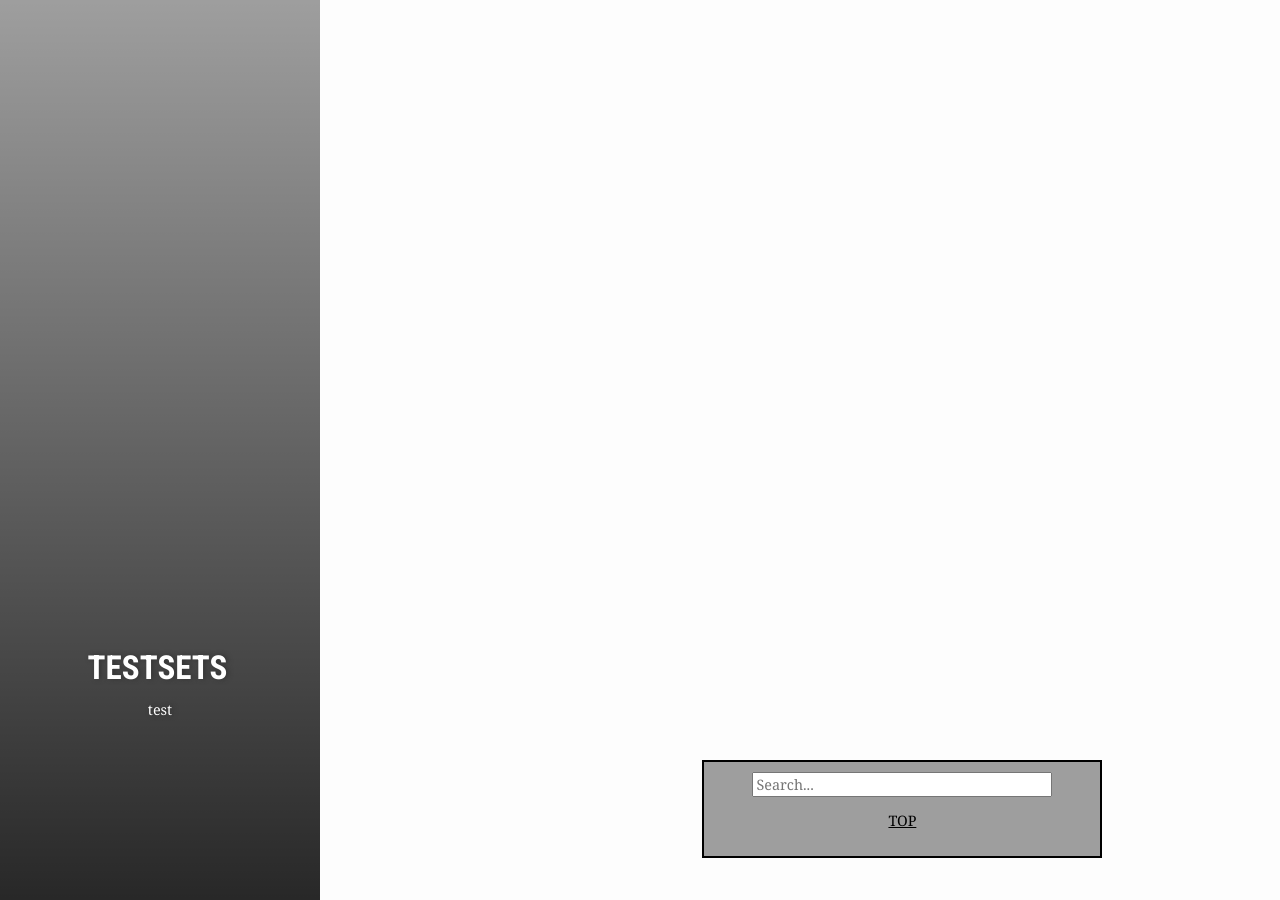
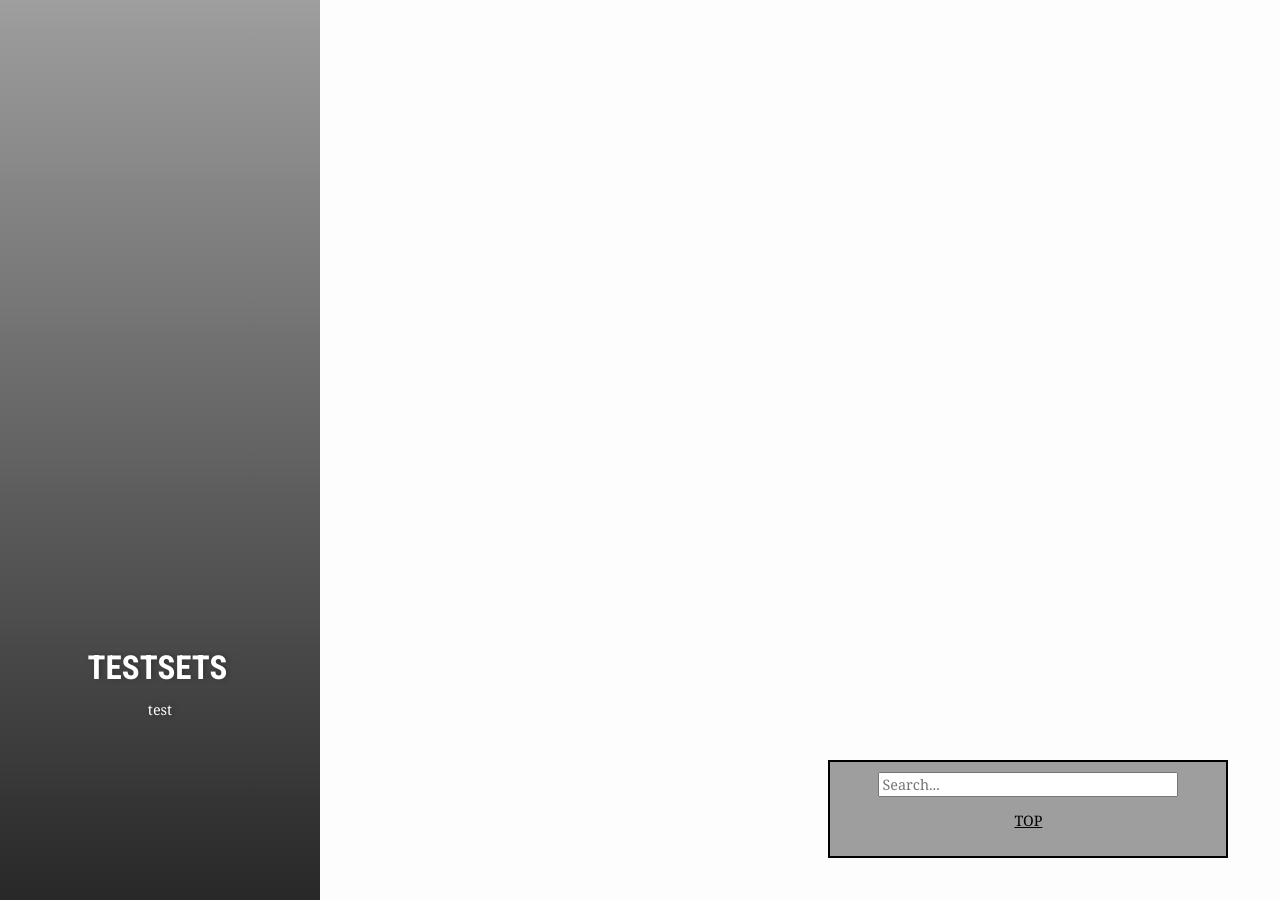
Before and after one commit to test076923/test076923.github.io, a Jekyll site: the page built from _posts/2017-10-10-ssstest.md, in a window 1280 px wide and 900 px high, scrolled down 5100 px. Built offline with Jekyll 4.4.1, drawn with Linux system fonts in a browser that asks for light colours; nearby versions of some CDN libraries; comment, search, counter and statistics services are not loaded; grey boxes are pictures that could not be loaded.

Commit message:
Update post.html

```diff
--- a/_layouts/post.html
+++ b/_layouts/post.html
@@ -21,7 +21,7 @@ layout: default
 
     <!--스크롤바-->
 	<div style="position:absolute;">
-	    <div id="example2" style="position:relative; float:right; left:70%;">
+	    <div id="example2" style="position:relative; float:right; left:100%;">
 			<!--검색바-->
 			<div id="search-container">
 			<center>
```
